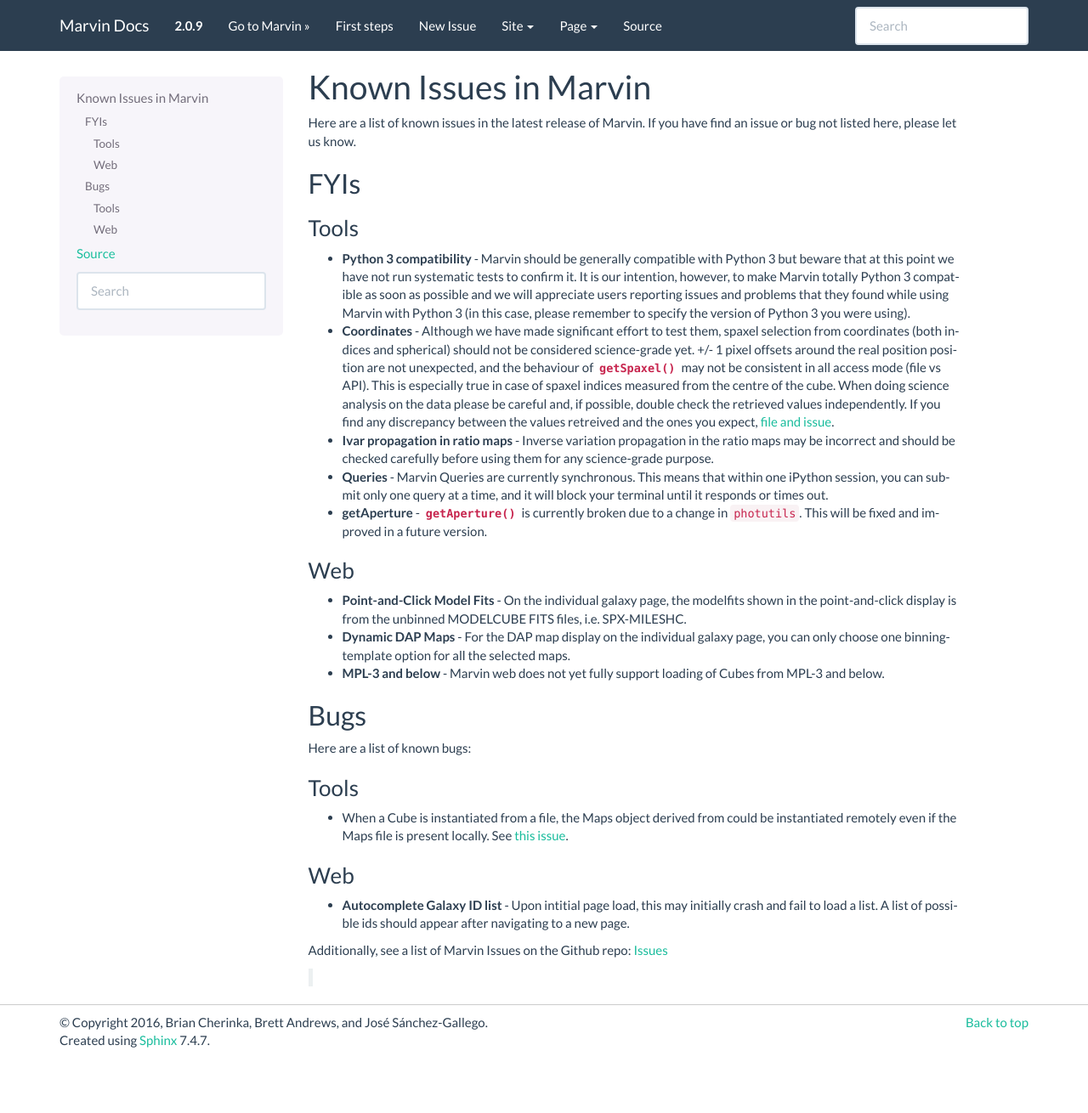
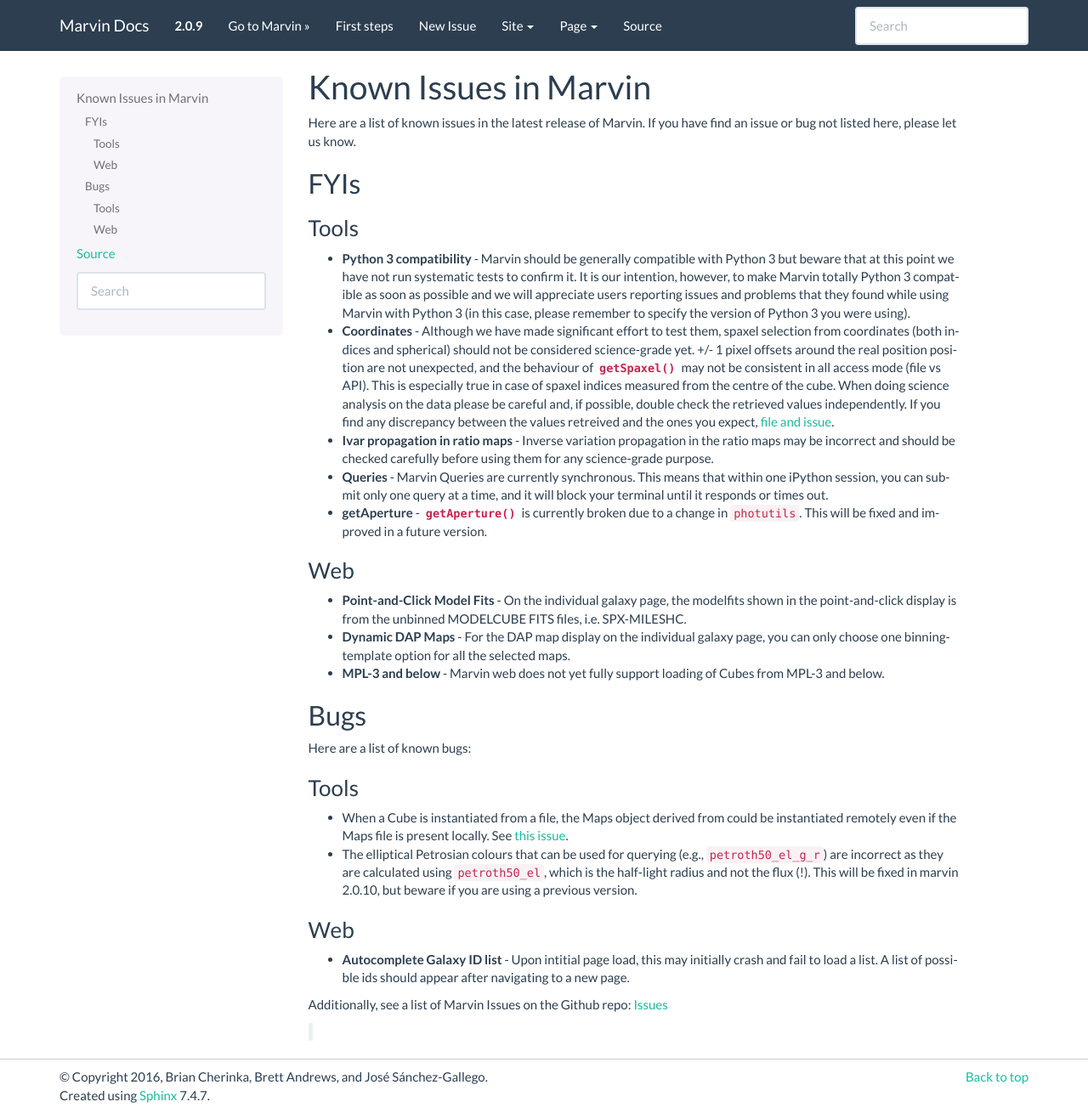
Before and after one commit to sdss/marvin, a Sphinx documentation site: the page built from docs/sphinx/known_issues.rst, in a window 1280 px wide and 1310 px high. Shown: the whole window at 85% size. Built offline with Sphinx 7.4.7, drawn with Linux system fonts in a browser that asks for light colours; pages that are not in the unit, such as notebooks, are missing from menus; the version number is read from the project's files by our own code.

Commit message:
updated known issues with petroth50 problem

```diff
--- a/docs/sphinx/known_issues.rst
+++ b/docs/sphinx/known_issues.rst
@@ -40,6 +40,10 @@
 
 * When a Cube is instantiated from a file, the Maps object derived from could be instantiated remotely even if the Maps file is present locally. See `this issue <https://github.com/sdss/marvin/issues/40>`_.
 
+* The elliptical Petrosian colours that can be used for querying (e.g., ``petroth50_el_g_r``)
+  are incorrect as they are calculated using ``petroth50_el``, which is the half-light radius and not the flux (!).
+  This will be fixed in marvin 2.0.10, but beware if you are using a previous version.
+
 Web
 ^^^
 
```
